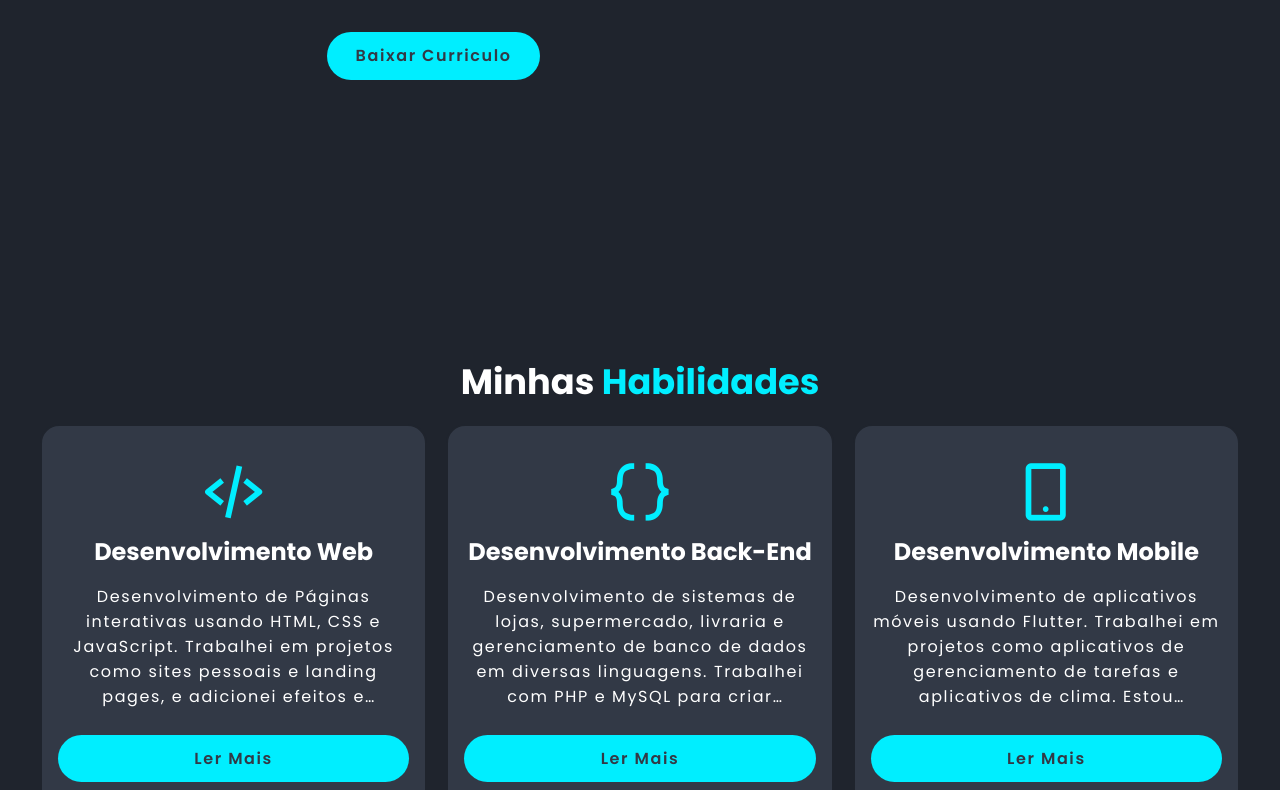
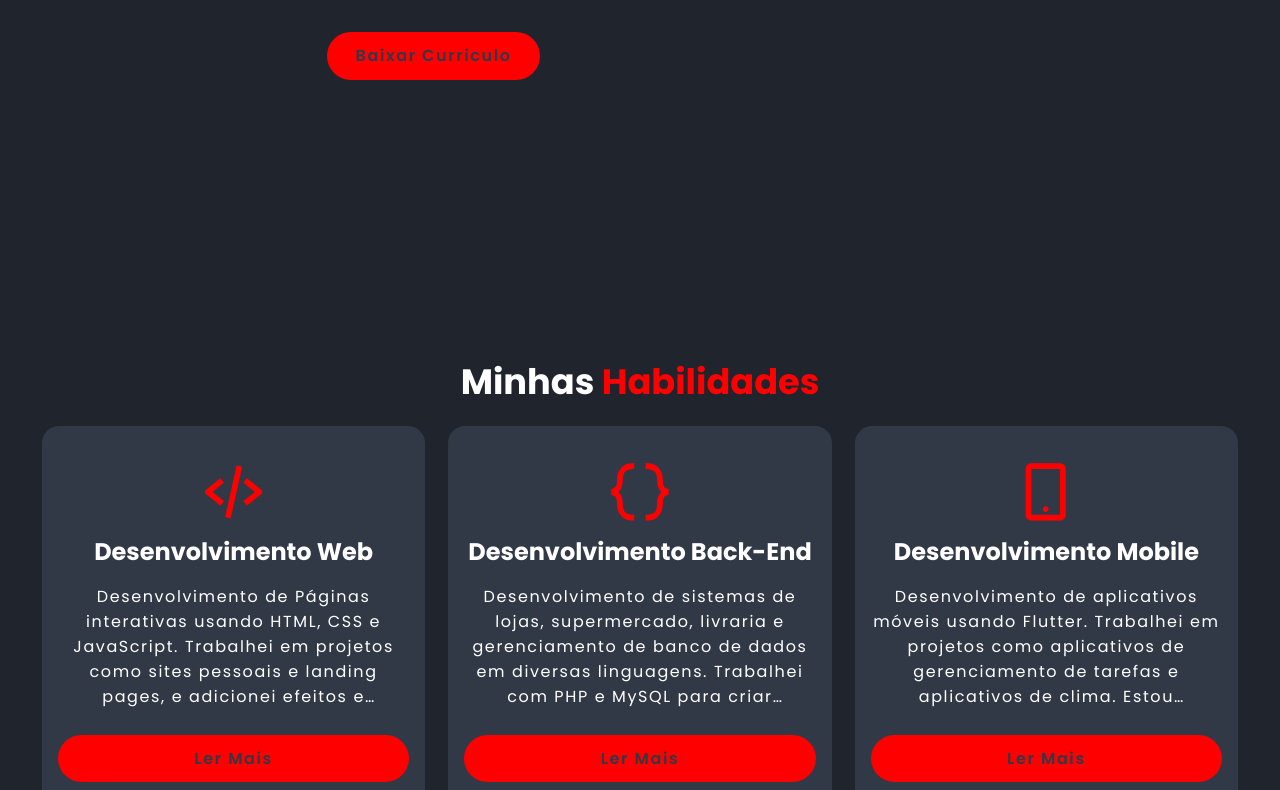
Before and after one commit to LeonardoCardoso5071/PortfolioUninterLC, a plain HTML site: page index.html in a window 1280 px wide. Shown: the part 541-1331 px from the top of the page. Drawn offline with nearby package versions, Linux system fonts and the light colour scheme.

Commit message:
juliaeuteamo

```diff
--- a/style.css
+++ b/style.css
@@ -3,7 +3,7 @@
 @import url('https://fonts.googleapis.com/css2?family=Poppins:ital,wght@0,100;0,200;0,300;0,400;0,500;0,600;0,700;0,800&display=swap');
 
     :root {
-        --main-color: #00eeff;
+        --main-color: #ff0000;
         --text-color: #ffffff;
         --bg-color-01: #1f242d;
         --bg-color-02: #323946;
```
Also changed, not shown: index.html (line endings or trailing spaces).
